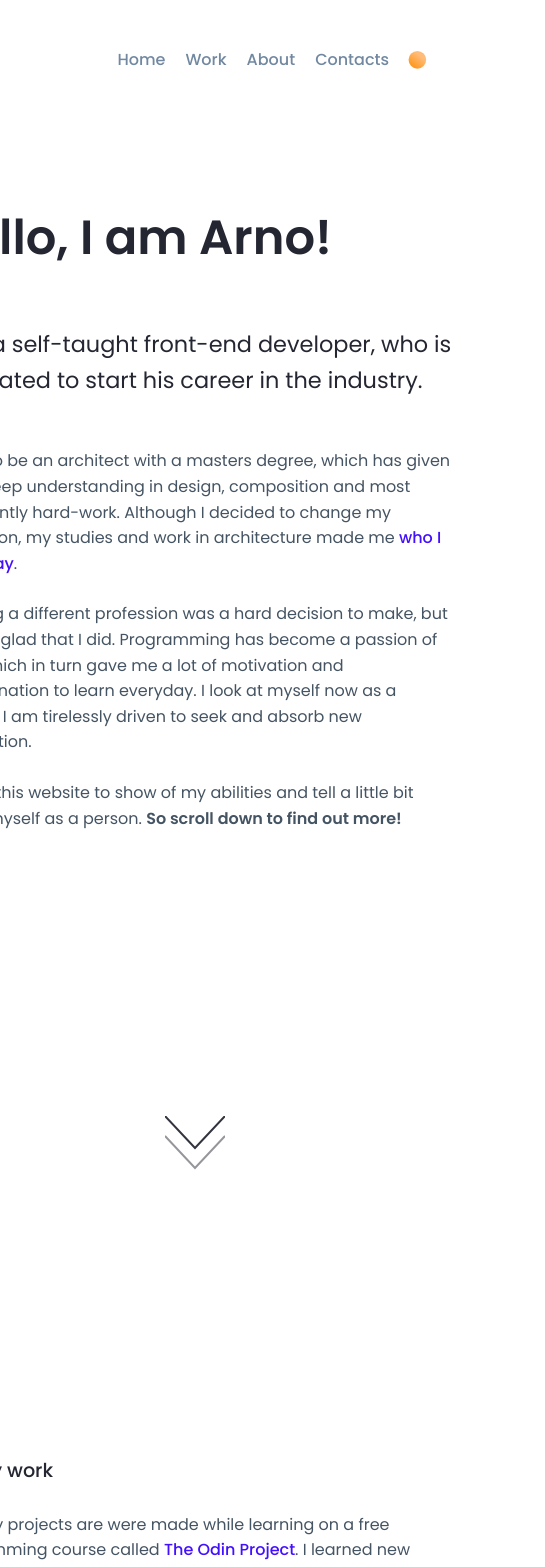
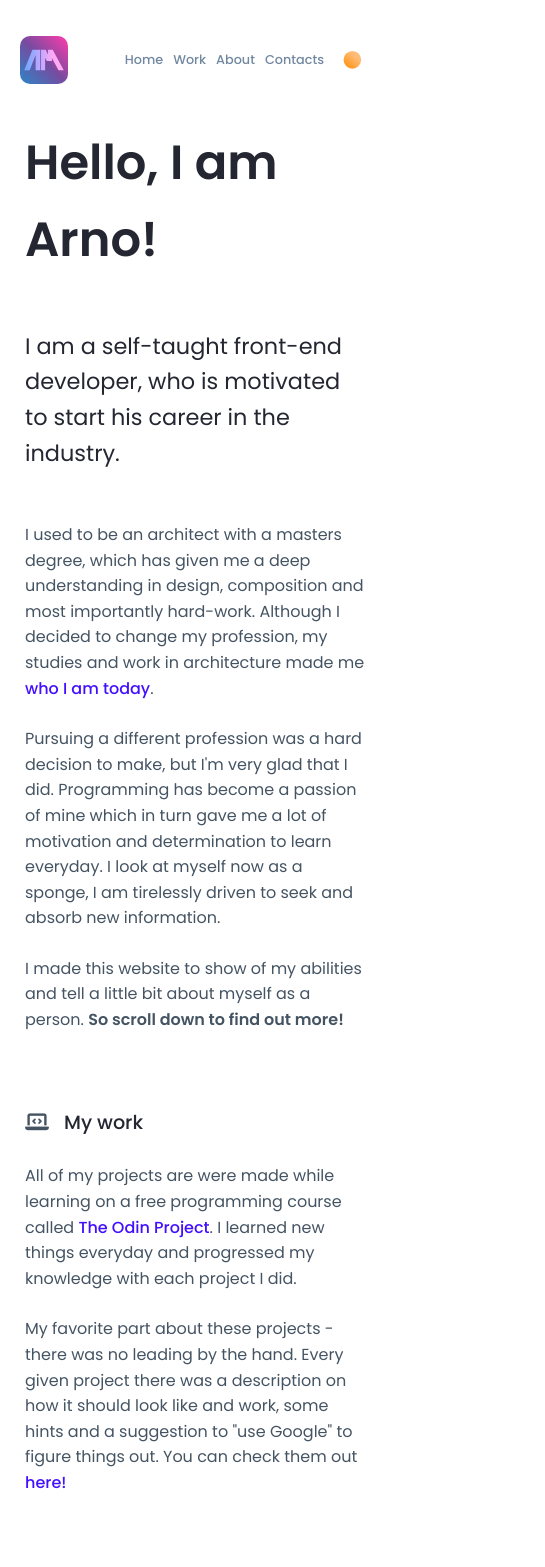
Before and after one commit to sleep24less/personal-site, a React (Create React App) app: page / in a window 390 px wide. Shown: the top 1567 px of the page, 545 px wide, since content can reach past the window. Built offline with nearby package versions, Linux system fonts and the light colour scheme; the HTML template or start-up script is replaced by a standard one.

Commit message:
Add css for mobile, fix some minor class errors

```diff
--- a/public/index.html
+++ b/public/index.html
@@ -4,7 +4,7 @@
 <head>
   <meta charset="utf-8" />
   <link rel="icon" href="%PUBLIC_URL%/favicon.ico" />
-  <meta name="viewport" content="width=device-width, initial-scale=1" />
+  <meta name="viewport" content="width=device-width, initial-scale=1.0" />
   <meta name="theme-color" content="#000000" />
   <meta name="description" content="Web site created using create-react-app" />
   <!-- Google font -->
--- a/src/components/About.js
+++ b/src/components/About.js
@@ -10,7 +10,7 @@ export default function About() {
             exit={{ opacity: 0 }}
             transition={{ duration: 0.8 }}
         >
-            <h1 className='text_section'><i class="fa-solid fa-circle-user"></i> About me</h1>
+            <h1 className='text_section'><i className="fa-solid fa-circle-user"></i> About me</h1>
         </motion.div>
 
     )
--- a/src/components/Home.js
+++ b/src/components/Home.js
@@ -24,15 +24,15 @@ export default function Home() {
             <p className='text'>Pursuing a different profession was a hard decision to make, but I'm very glad that I did. Programming has become a passion of mine which in turn gave me a lot of motivation and determination to learn everyday. I look at myself now as a sponge, I am tirelessly driven to seek and absorb new information. </p>
             <p className='text'>I made this website to show of my abilities and tell a little bit about myself as a person. <b>So scroll down to find out more!</b></p>
             <div className='scroll_animation'>
-                <svg class="arrows">
-                    <path class="a1" d="M0 0 L30 32 L60 0"></path>
-                    <path class="a2" d="M0 20 L30 52 L60 20"></path>
-                    <path class="a3" d="M0 40 L30 72 L60 40"></path>
+                <svg className="arrows">
+                    <path className="a1" d="M0 0 L30 32 L60 0"></path>
+                    <path className="a2" d="M0 20 L30 52 L60 20"></path>
+                    <path className="a3" d="M0 40 L30 72 L60 40"></path>
                 </svg>
             </div>
             <div className='section_info'>
-                <h1 data-aos='fade-left' className='text_section'><i class="fa-solid fa-laptop-code"></i> My work</h1>
-                <p data-aos='fade-right' className='text'>All of my projects are were made while learning on a free programming course called <a href='https://www.theodinproject.com/' target='_blank'>The Odin Project</a>. I learned new things everyday and progressed my knowledge with each project I did.</p>
+                <h1 data-aos='fade-left' className='text_section'><i className="fa-solid fa-laptop-code"></i> My work</h1>
+                <p data-aos='fade-right' className='text'>All of my projects are were made while learning on a free programming course called <a href='https://www.theodinproject.com/' target='_blank' rel='noreferrer'>The Odin Project</a>. I learned new things everyday and progressed my knowledge with each project I did.</p>
                 <p data-aos='fade-left' className='text'>My favorite part about these projects - there was no leading by the hand. Every given project there was a description on how it should look like and work, some hints and a suggestion to "use Google" to figure things out. You can check them out <a href='/work'>here!</a></p>
             </div>
         </motion.div>
--- a/src/components/Work.js
+++ b/src/components/Work.js
@@ -11,7 +11,7 @@ export default function Work() {
             exit={{ opacity: 0 }}
             transition={{ duration: 0.8 }}
         >
-            <h1 className='text_section'><i class="fa-solid fa-laptop-code"></i> My work</h1>
+            <h1 className='text_section'><i className="fa-solid fa-laptop-code"></i> My work</h1>
             <h1 className='text_intro'>Hello</h1>
         </motion.div>
 
--- a/src/index.css
+++ b/src/index.css
@@ -604,3 +604,51 @@ input:checked+.slider:before {
   transform: rotate(360deg) scale(1.2);
   color: var(--color-accent)
 }
+
+/* __________________________________MOBILE__________________________________ */
+
+@media only screen and (max-width: 768px) {
+
+  body,
+  html {
+    max-width: 768px;
+    height: 100vh;
+  }
+
+  .container {
+    width: 100%;
+  }
+
+  .main.container {
+    padding: 25px;
+  }
+
+  .navbar .navbar_logo {
+    margin-left: 20px;
+  }
+
+  .navbar_list {
+    gap: 10px;
+  }
+
+  .navbar_item {
+    font-size: 0.8rem;
+  }
+
+  .dropdown {
+    width: 60px;
+    left: 0px;
+  }
+
+  .footer_logo img {
+    width: 100%;
+  }
+
+  .scroll_animation {
+    display: none;
+  }
+
+  .main .section_info {
+    margin-top: 50px;
+  }
+}
```
Also changed, not shown: package.json (line endings or trailing spaces).
